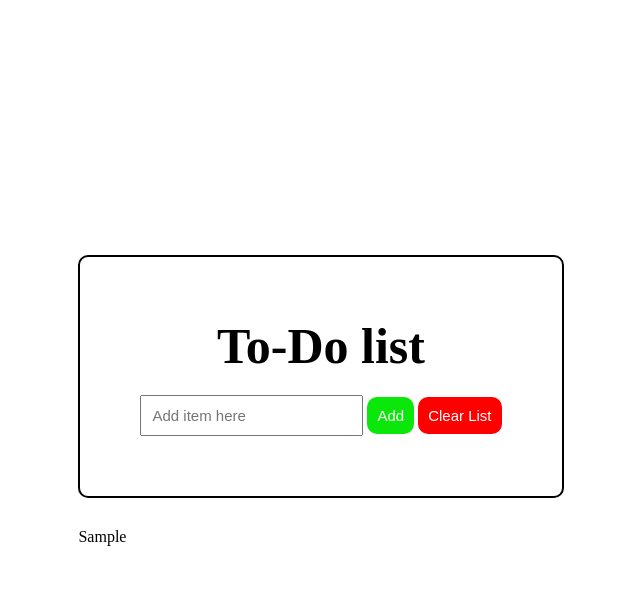
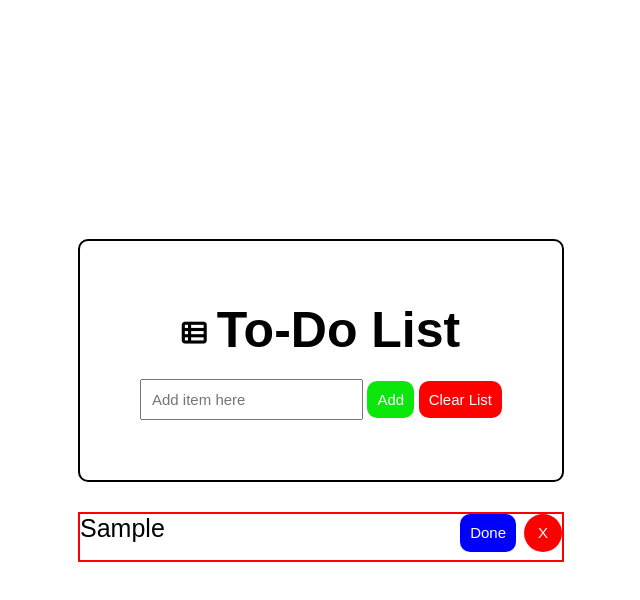
Before and after one commit to dthompasionas/Todo-app-practice, a plain HTML site: page index.html in a window 1280 px wide. Both pictures are taken after typing "Sample" into the empty fields and a click on the button "Add". Shown: the whole page, without its empty margins (319-959 px from the left). Drawn offline with Linux system fonts and the light colour scheme; a web font is replaced by a local one.

Commit message:
created a checkmark by each list item when clicking done

```diff
--- a/index.html
+++ b/index.html
@@ -3,6 +3,10 @@
   <head>
     <meta charset="UTF-8" />
     <meta name="viewport" content="width=device-width, initial-scale=1.0" />
+    <script
+      src="https://kit.fontawesome.com/d5e113eedd.js"
+      crossorigin="anonymous"
+    ></script>
     <link rel="stylesheet" href="style.css" />
     <title>ToDo App</title>
   </head>
@@ -10,7 +14,7 @@
     <section>
       <div class="card">
         <div class="card-items">
-          <h1>To-Do list</h1>
+          <h1><i class="fas fa-th-list"></i>To-Do List</h1>
           <div class="input-section">
             <input class="item-input" type="text" placeholder="Add item here" />
             <button class="add" type="submit">Add</button>
@@ -19,8 +23,11 @@
         </div>
       </div>
 
-      <div class="todo-list">
-        <!-- add list here with JS using a ul -->
+      <div class="todo-list-cont">
+        <ul class="todo-list">
+          <!-- add list here with JS using a li -->
+          <i class="hidden fas fa-check" id="icon"></i>
+        </ul>
       </div>
     </section>
 
--- a/script.js
+++ b/script.js
@@ -10,11 +10,63 @@ let todoList = document.querySelector(".todo-list");
 
 // adds the input value as a list item.
 addButton.addEventListener("click", function () {
-  let listItem = document.createElement("li");
-  listItem.innerHTML = itemInput.value;
-  todoList.appendChild(listItem);
+  // creates a list item each time "add" is clicked.
 
-  itemInput.value = "";
+  if (itemInput.value !== "") {
+    let listItem = document.createElement("li");
+    listItem.classList.add("list-item");
+    listItem.innerHTML = itemInput.value;
+    todoList.appendChild(listItem);
+
+    // creates a div to put the list buttons in
+    let listButtonGroup = document.createElement("div");
+    listButtonGroup.classList.add("list-button-group");
+    listItem.append(listButtonGroup);
+
+    let completeItem = document.createElement("button");
+    completeItem.classList.add("complete-list-item");
+    completeItem.innerHTML = "Done";
+    listButtonGroup.appendChild(completeItem);
+
+    let deleteItem = document.createElement("button");
+    deleteItem.classList.add("delete-list-item");
+    deleteItem.innerHTML = "X";
+    listButtonGroup.appendChild(deleteItem);
+
+    itemInput.value = "";
+
+    // item button events
+
+    // complete an item crosses it out
+    completeItem.addEventListener("click", function () {
+      if (completeItem.innerHTML === "Done") {
+        // unhides the checkmark by the task
+        let icon = document.createElement("i");
+        icon.classList.add("hidden", "fas", "fa-check");
+        // let icon = document.getElementById("icon");
+        listItem.appendChild(icon);
+        // icon.classList.remove("hidden");
+
+        completeItem.innerHTML = "Undo";
+        completeItem.style.background = "yellow";
+        completeItem.style.color = "black";
+      } else {
+        icon.classList.remove("hidden");
+        completeItem.innerHTML = "Done";
+        completeItem.style.background = "blue";
+        completeItem.style.color = "white";
+      }
+
+      console.log(listItem);
+    });
+
+    // hitting the "X" button deletes the item
+    deleteItem.addEventListener("click", function () {
+      listItem.remove();
+    });
+  } else {
+    return;
+  }
 });
 
 // clears list
--- a/style.css
+++ b/style.css
@@ -1,3 +1,5 @@
+@import url("https://fonts.googleapis.com/css2?family=Belanosima&display=swap");
+
 * {
   padding: 0;
   margin: 0;
@@ -9,6 +11,11 @@ body {
   display: flex;
   justify-content: center;
   align-items: center;
+  font-family: "Belanosima", sans-serif;
+}
+
+.hidden {
+  display: none;
 }
 
 .card {
@@ -20,6 +27,13 @@ body {
 h1 {
   font-size: 50px;
   text-align: center;
+}
+
+h1 i {
+  font-size: 25px;
+  margin-right: 10px;
+  position: relative;
+  bottom: 5px;
 }
 
 .input-section {
@@ -62,12 +76,37 @@ button:hover {
 }
 
 .todo-list {
-  /* border: 2px red solid; */
+  border: 2px red solid;
   margin-top: 30px;
   display: flex;
   flex-direction: column;
 }
 
+.list-button-group {
+  width: 100%;
+  display: flex;
+  justify-content: end;
+}
+
 .todo-list li {
   list-style: none;
+  font-size: 25px;
+  text-transform: capitalize;
+  display: flex;
+  margin-bottom: 8px;
 }
+
+.todo-list .delete-list-item {
+  background-color: red;
+  border-radius: 50%;
+  margin-left: 8px;
+  height: 38px;
+  width: 38px;
+  text-decoration: none;
+}
+
+.todo-list .complete-list-item {
+  background-color: blue;
+  border-radius: 10px;
+  text-decoration: none;
+}
```
